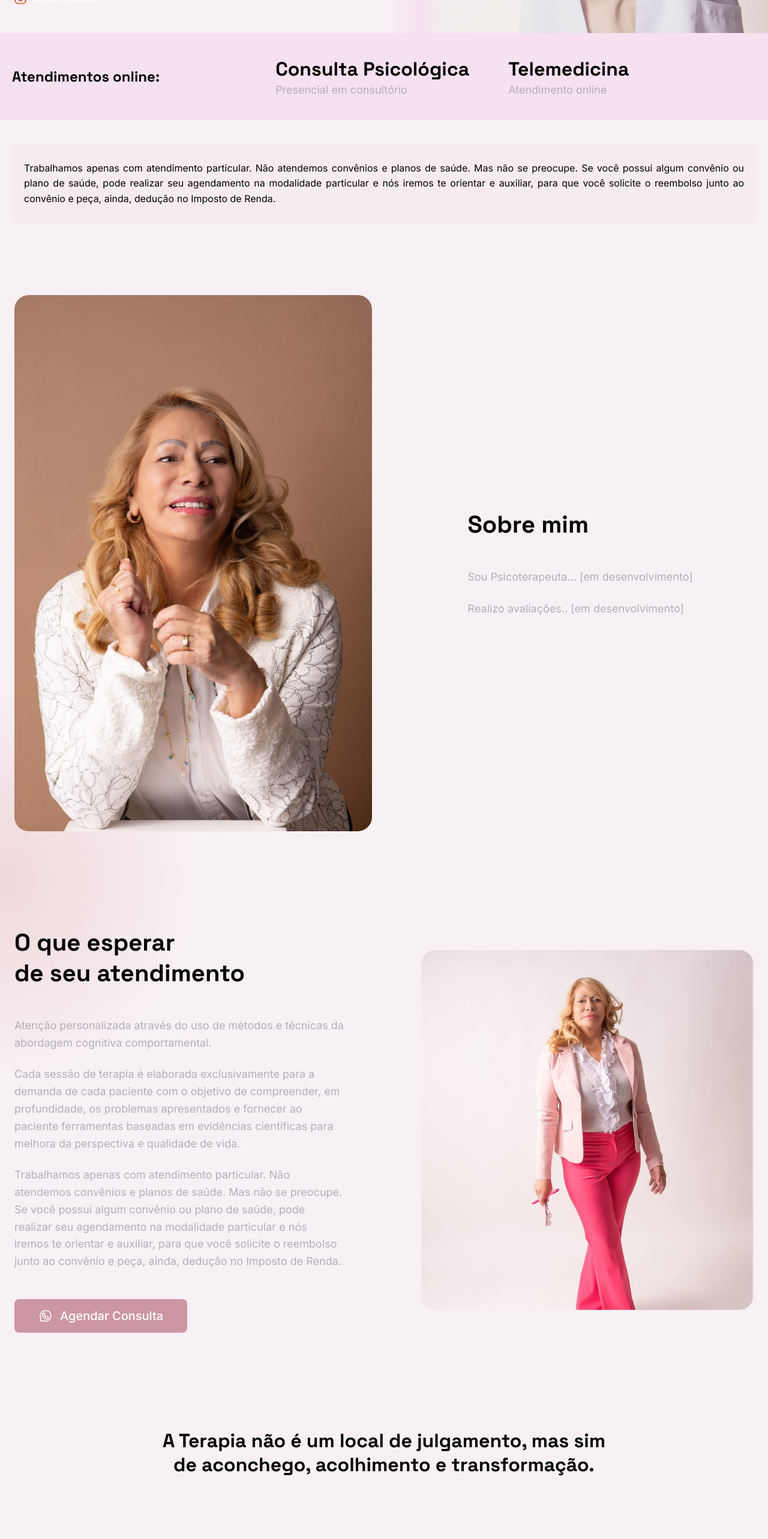
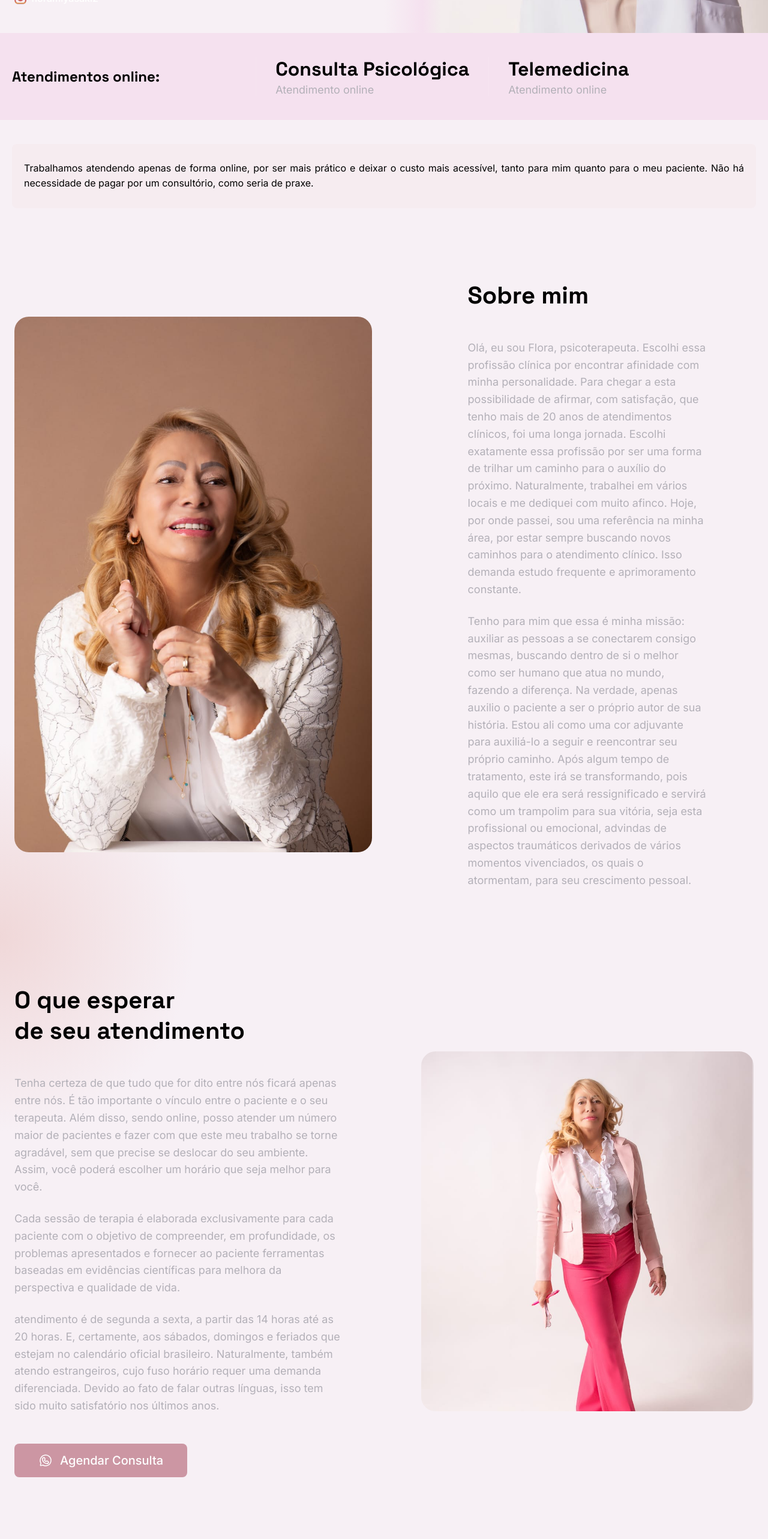
Before and after one commit to josephbrito/flora-miyasaki, a Next.js app: page / in a window 1280 px wide. Shown: the part 820-3386 px from the top of the page at 60% size. Built offline with nearby package versions, Linux system fonts and the light colour scheme; no server answers.

Commit message:
client requests

```diff
--- a/src/components/Sections/SectionAbout/index.tsx
+++ b/src/components/Sections/SectionAbout/index.tsx
@@ -39,13 +39,26 @@ export function SectionAbout() {
           <AboutDescription>
             <Text asChild>
               <p>
-                Sou Psicoterapeuta... [em desenvolvimento]
+              Olá, eu sou Flora, psicoterapeuta. Escolhi essa profissão clínica por encontrar afinidade
+              com minha personalidade. Para chegar a esta possibilidade de afirmar, com satisfação, que
+              tenho mais de 20 anos de atendimentos clínicos, foi uma longa jornada. Escolhi exatamente
+              essa profissão por ser uma forma de trilhar um caminho para o auxílio do próximo.
+              Naturalmente, trabalhei em vários locais e me dediquei com muito afinco. Hoje, por onde
+              passei, sou uma referência na minha área, por estar sempre buscando novos caminhos para
+              o atendimento clínico. Isso demanda estudo frequente e aprimoramento constante.
               </p>
             </Text>
 
             <Text asChild>
               <p>
-                Realizo avaliações.. [em desenvolvimento]
+              Tenho para mim que essa é minha missão: auxiliar as pessoas a se conectarem consigo mesmas,
+              buscando dentro de si o melhor como ser humano que atua no mundo, fazendo a diferença. Na verdade,
+              apenas auxilio o paciente a ser o próprio autor de sua história. Estou ali como uma cor adjuvante
+              para auxiliá-lo a seguir e reencontrar seu próprio caminho.
+              Após algum tempo de tratamento, este irá se transformando, pois aquilo que ele era será
+              ressignificado e servirá como um trampolim para sua vitória, seja esta profissional ou emocional,
+              advindas de aspectos traumáticos derivados de vários momentos vivenciados, os quais o atormentam,
+              para seu crescimento pessoal.
               </p>
             </Text>
           </AboutDescription>
--- a/src/components/Sections/SectionClinic/index.tsx
+++ b/src/components/Sections/SectionClinic/index.tsx
@@ -34,15 +34,18 @@ export function SectionClinic() {
           <ClinicDescription>
             <Text asChild>
               <p>
-                Atenção personalizada através do uso de métodos e técnicas da
-                abordagem cognitiva comportamental.
+             Tenha certeza de que tudo que for dito entre nós ficará apenas entre nós. É tão
+             importante o vínculo entre o paciente e o seu terapeuta. Além disso,
+             sendo online, posso atender um número maior de pacientes e fazer com que este
+             meu trabalho se torne agradável, sem que precise se deslocar do seu ambiente.
+             Assim, você poderá escolher um horário que seja melhor para você.
               </p>
             </Text>
 
             <Text asChild>
               <p>
-                Cada sessão de terapia é elaborada exclusivamente para a demanda
-                de cada paciente com o objetivo de compreender, em profundidade,
+                Cada sessão de terapia é elaborada exclusivamente para
+                cada paciente com o objetivo de compreender, em profundidade,
                 os problemas apresentados e fornecer ao paciente ferramentas
                 baseadas em evidências científicas para melhora da perspectiva e
                 qualidade de vida.
@@ -51,12 +54,11 @@ export function SectionClinic() {
 
             <Text asChild>
               <p>
-                Trabalhamos apenas com atendimento particular. Não atendemos
-                convênios e planos de saúde. Mas não se preocupe. Se você possui
-                algum convênio ou plano de saúde, pode realizar seu agendamento
-                na modalidade particular e nós iremos te orientar e auxiliar,
-                para que você solicite o reembolso junto ao convênio e peça,
-                ainda, dedução no Imposto de Renda.
+              atendimento é de segunda a sexta, a partir das 14 horas até as 20 horas.
+              E, certamente, aos sábados, domingos e feriados que estejam no calendário
+              oficial brasileiro. Naturalmente, também atendo estrangeiros, cujo fuso
+              horário requer uma demanda diferenciada. Devido ao fato de falar outras
+              línguas, isso tem sido muito satisfatório nos últimos anos.
               </p>
             </Text>
           </ClinicDescription>
--- a/src/components/Sections/SectionFinal/index.tsx
+++ b/src/components/Sections/SectionFinal/index.tsx
@@ -30,8 +30,8 @@ export function SectionFinal() {
 
           <Text asChild>
             <p>
-              Entre em contato para mais informações, ficarei feliz em te
-              atender.
+              Entre em contato para saber mais sobre formas de pagamento
+              e valore para mais informações, ficarei feliz em te atender.
             </p>
           </Text>
 
--- a/src/components/Sections/SectionInfo/index.tsx
+++ b/src/components/Sections/SectionInfo/index.tsx
@@ -28,7 +28,7 @@ export function SectionInfo() {
             <InfotItems>
               <InfotItem>
                 <Heading size="md" color='black'>Consulta Psicológica</Heading>
-                <Text color="gray1">Presencial em consultório</Text>
+                <Text color="gray1">Atendimento online</Text>
               </InfotItem>
 
               <InfotItem>
@@ -47,12 +47,10 @@ export function SectionInfo() {
         viewport={{ once: true }}
       >
         <InfoWarningText size="sm" color="black">
-          Trabalhamos apenas com atendimento particular. Não atendemos convênios
-          e planos de saúde. Mas não se preocupe. Se você possui algum convênio
-          ou plano de saúde, pode realizar seu agendamento na modalidade
-          particular e nós iremos te orientar e auxiliar, para que você solicite
-          o reembolso junto ao convênio e peça, ainda, dedução no Imposto de
-          Renda.
+         Trabalhamos atendendo apenas de forma online,
+         por ser mais prático e deixar o custo mais acessível,
+         tanto para mim quanto para o meu paciente. Não há necessidade
+         de pagar por um consultório, como seria de praxe.
         </InfoWarningText>
       </InfoWarning>
     </>
--- a/src/pages/_app.tsx
+++ b/src/pages/_app.tsx
@@ -1,11 +1,11 @@
 import { Analytics } from '@vercel/analytics/react'
 import type { AppProps } from 'next/app'
-import { GoogleAnalytics } from 'nextjs-google-analytics'
+
 import { globalStyles } from 'styles/global'
 
 globalStyles()
 
-export default function App({ Component, pageProps }: any) {
+export default function App({ Component, pageProps }: AppProps) {
   return (
     <>
       <Analytics />
```
